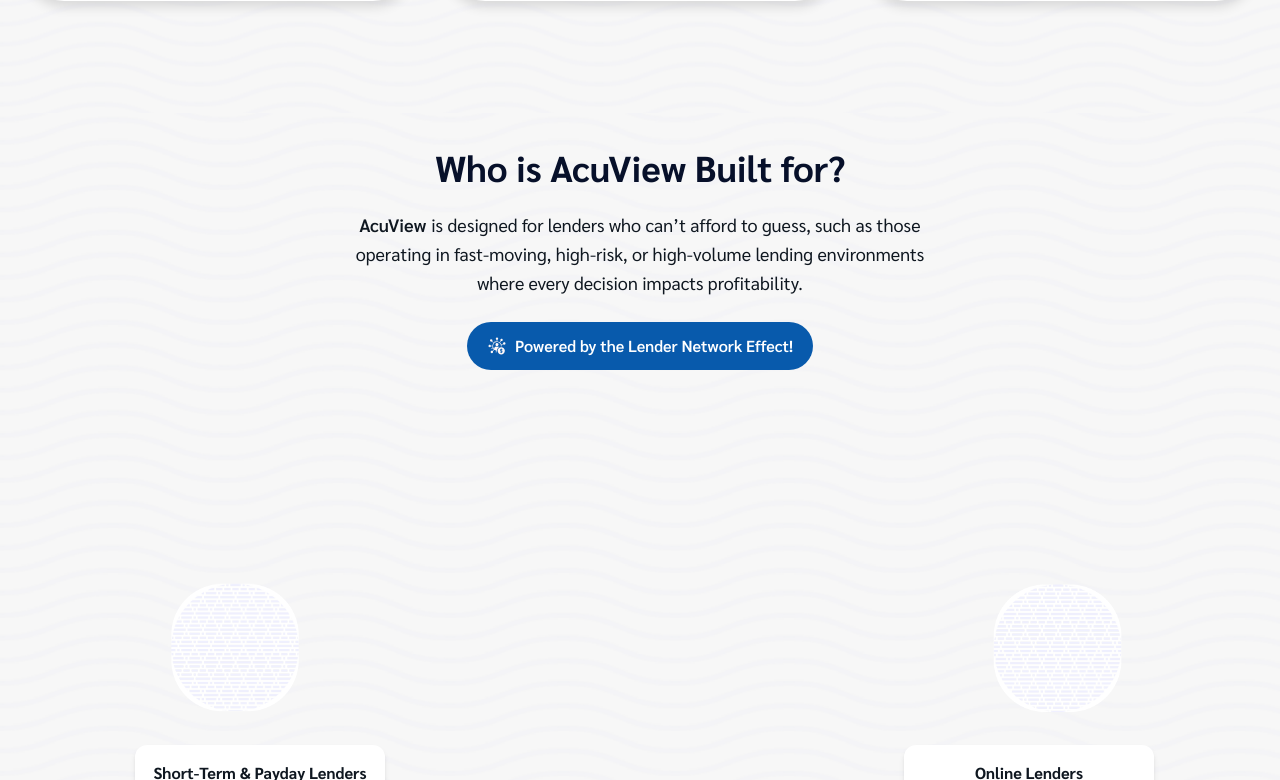
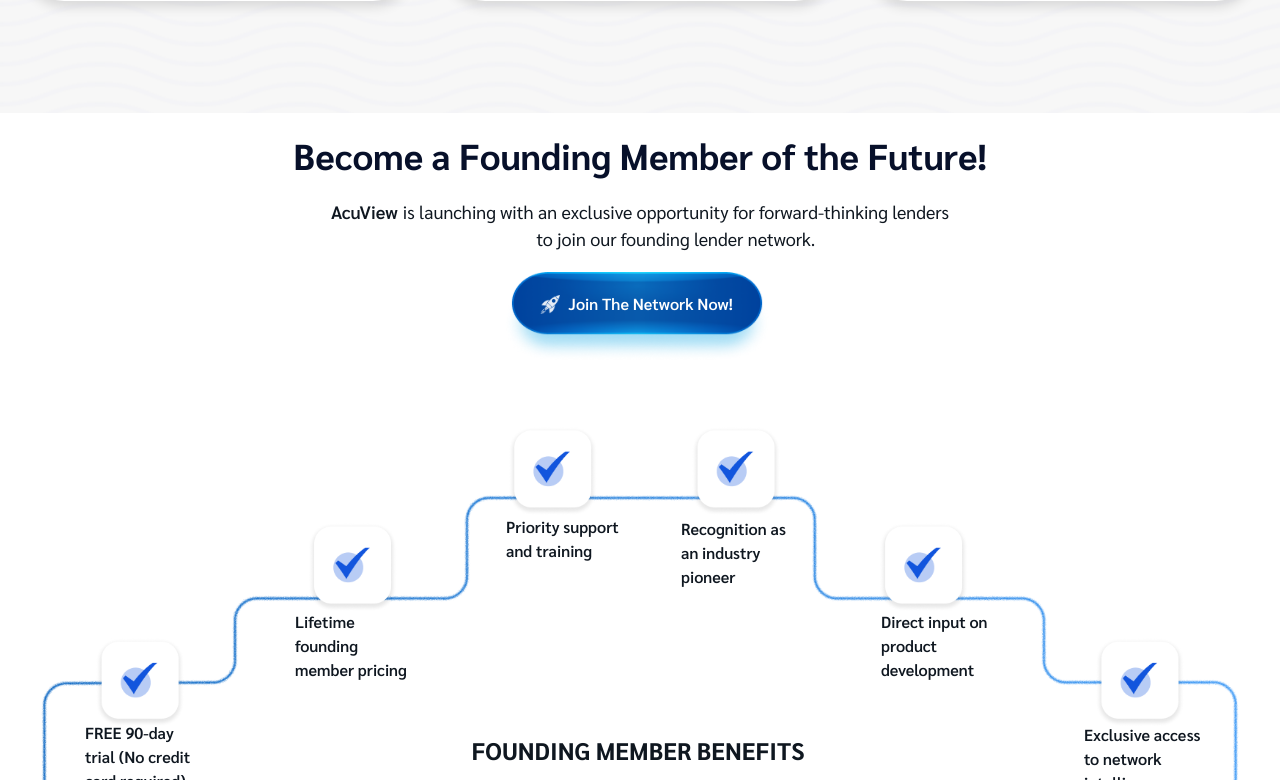
Before and after one commit to Patil-Nandini/AcuView, a Next.js app: page / in a window 1280 px wide. Shown: the part 6460-7240 px from the top of the page. Built offline with nearby package versions, Linux system fonts and the light colour scheme.

Commit message:
fixed the chnages

```diff
--- a/src/app/page.tsx
+++ b/src/app/page.tsx
@@ -29,7 +29,7 @@ export default function Home() {
         <HiddenCrisisSection />
         <DontFundBlind />
         <LendersResult />
-        <WhoisAcuViewBuiltFor />
+        {/* <WhoisAcuViewBuiltFor /> */}
         <FoundingBenefits />
         <FlexibleIntegrationOptions />
         <ComparisonSection />
```
